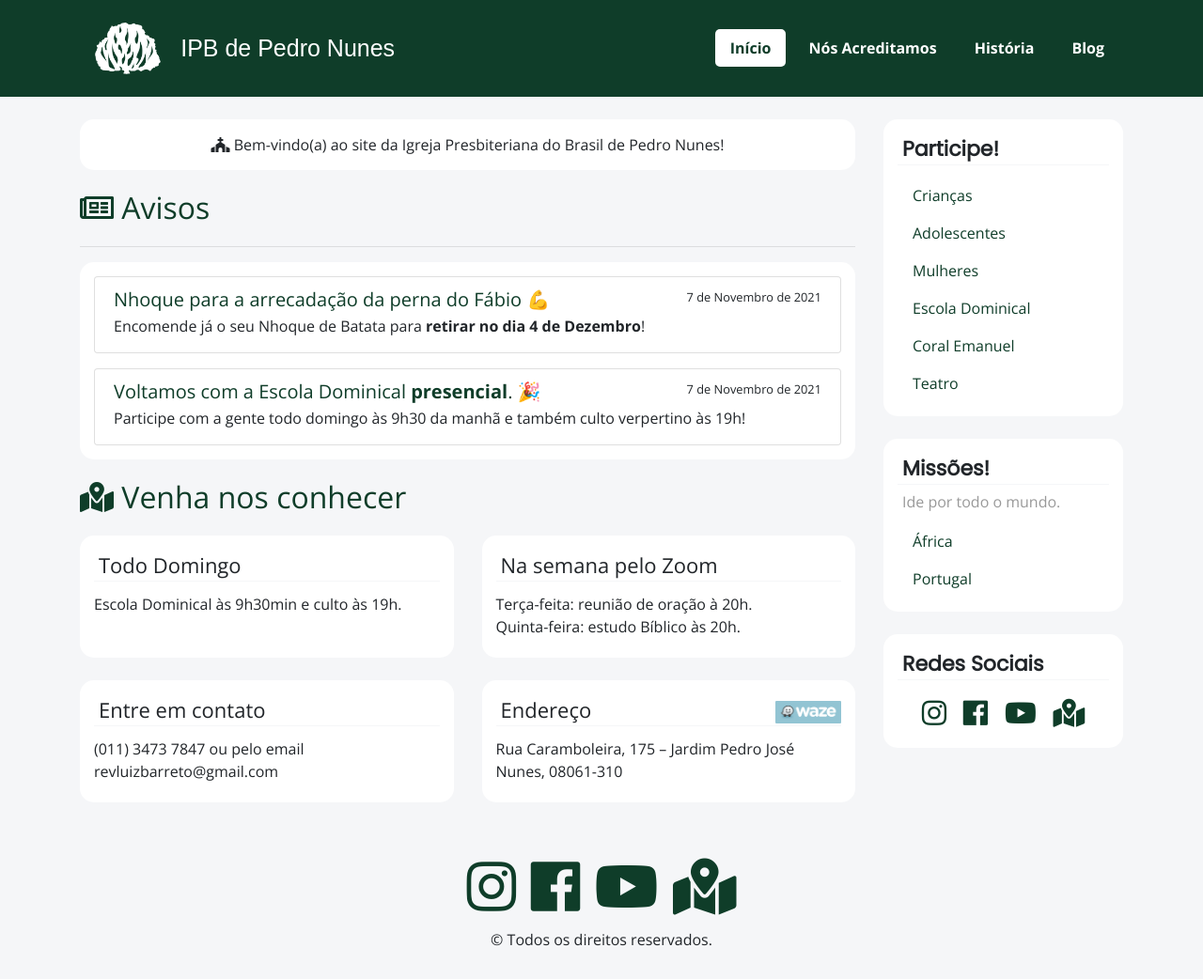
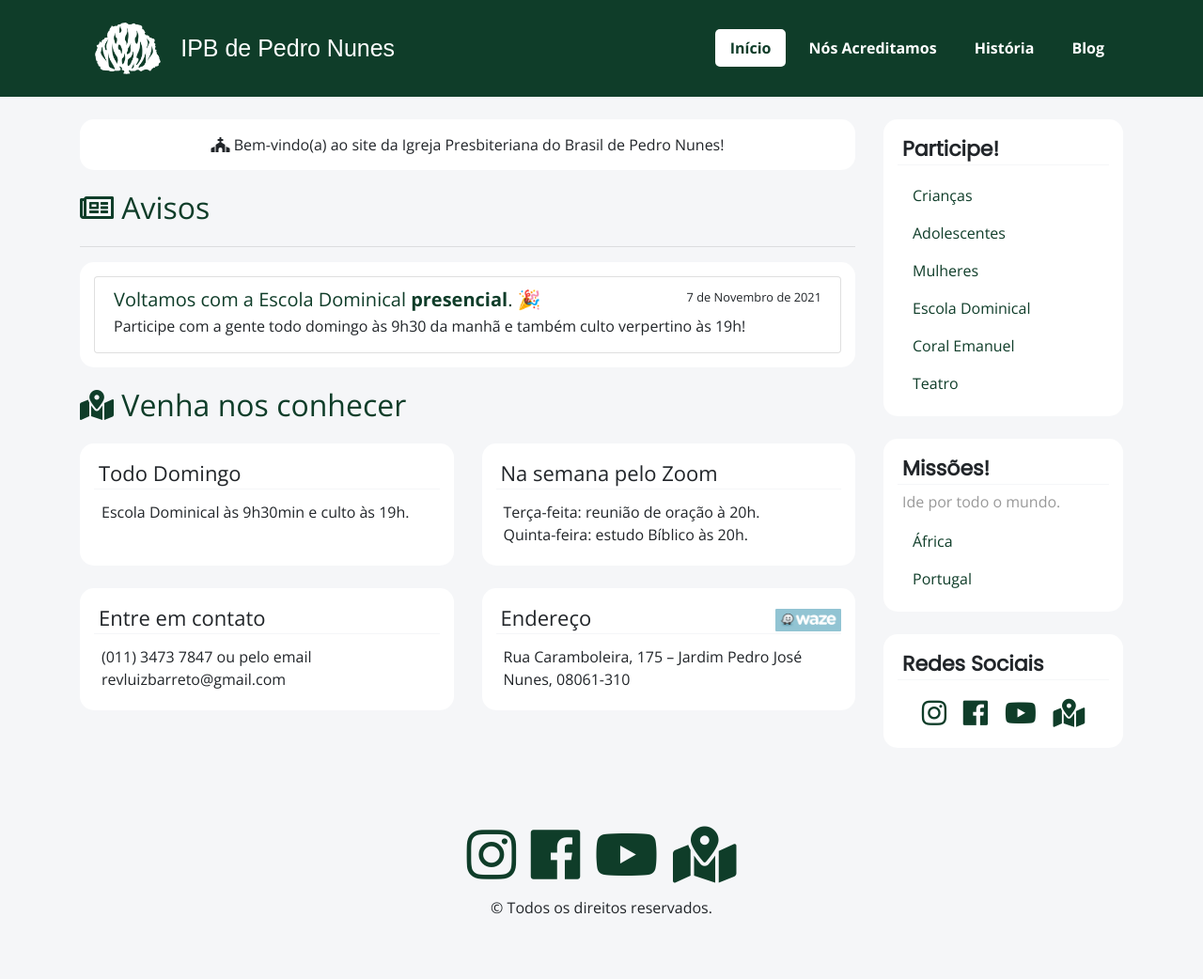
Before and after one commit to lucasprag/ipbpedronunes, a Jekyll site: the page built from index.html, in a window 1280 px wide. Shown: the whole page at 94% size. Built offline with Jekyll 4.4.1, drawn with Linux system fonts in a browser that asks for light colours; nearby versions of some CDN libraries; after the commit the page ends 1008 px from its top, so only the background shows below that.

Commit message:
Update news section in the home page

```diff
--- a/_includes/conteudo-venha-nos-conhecer.html
+++ b/_includes/conteudo-venha-nos-conhecer.html
@@ -6,7 +6,9 @@
         Todo Domingo
       </div>
 
-      Escola Dominical às 9h30min e culto às 19h.
+      <span class="px-2">
+        Escola Dominical às 9h30min e culto às 19h.
+      </span>
     </div>
   </div>
 
@@ -16,10 +18,11 @@
         Na semana pelo Zoom
       </div>
 
-      <div>Terça-feita: reunião de oração à 20h.</div>
+      <span class="px-2">
+        <div>Terça-feita: reunião de oração à 20h.</div>
 
-      <div>Quinta-feira: estudo Bíblico às 20h.</div>
-
+        <div>Quinta-feira: estudo Bíblico às 20h.</div>
+      </span>
     </div>
   </div>
 </div>
@@ -31,7 +34,9 @@
         Entre em contato
       </div>
 
-      (011) 3473 7847 ou pelo email revluizbarreto@gmail.com
+      <span class="px-2">
+        (011) 3473 7847 ou pelo email revluizbarreto@gmail.com
+      </span>
     </div>
   </div>
 
@@ -45,8 +50,9 @@
         </a>
       </div>
 
-      Rua Caramboleira, 175 – Jardim Pedro José Nunes, 08061-310
-
+      <span class="px-2">
+        Rua Caramboleira, 175 – Jardim Pedro José Nunes, 08061-310
+      </span>
     </div>
   </div>
 </div>
--- a/index.html
+++ b/index.html
@@ -13,16 +13,6 @@ layout: default
 <section class="card">
 
   <div class="list-group">
-    <div class="list-group-item mb-3" aria-current="true">
-      <div class="d-flex w-100 justify-content-between">
-        <h5 class="mb-1">Nhoque para a arrecadação da perna do Fábio 💪</h5>
-        <small>7 de Novembro de 2021</small>
-      </div>
-      <p class="mb-1">Encomende já o seu Nhoque de Batata para <b>retirar no dia 4 de Dezembro</b>!</p>
-    </div>
-  </div>
-
-  <div class="list-group">
     <div class="list-group-item" aria-current="true">
       <div class="d-flex w-100 justify-content-between">
         <h5 class="mb-1">Voltamos com a Escola Dominical <b>presencial</b>. 🎉</h5>
```
